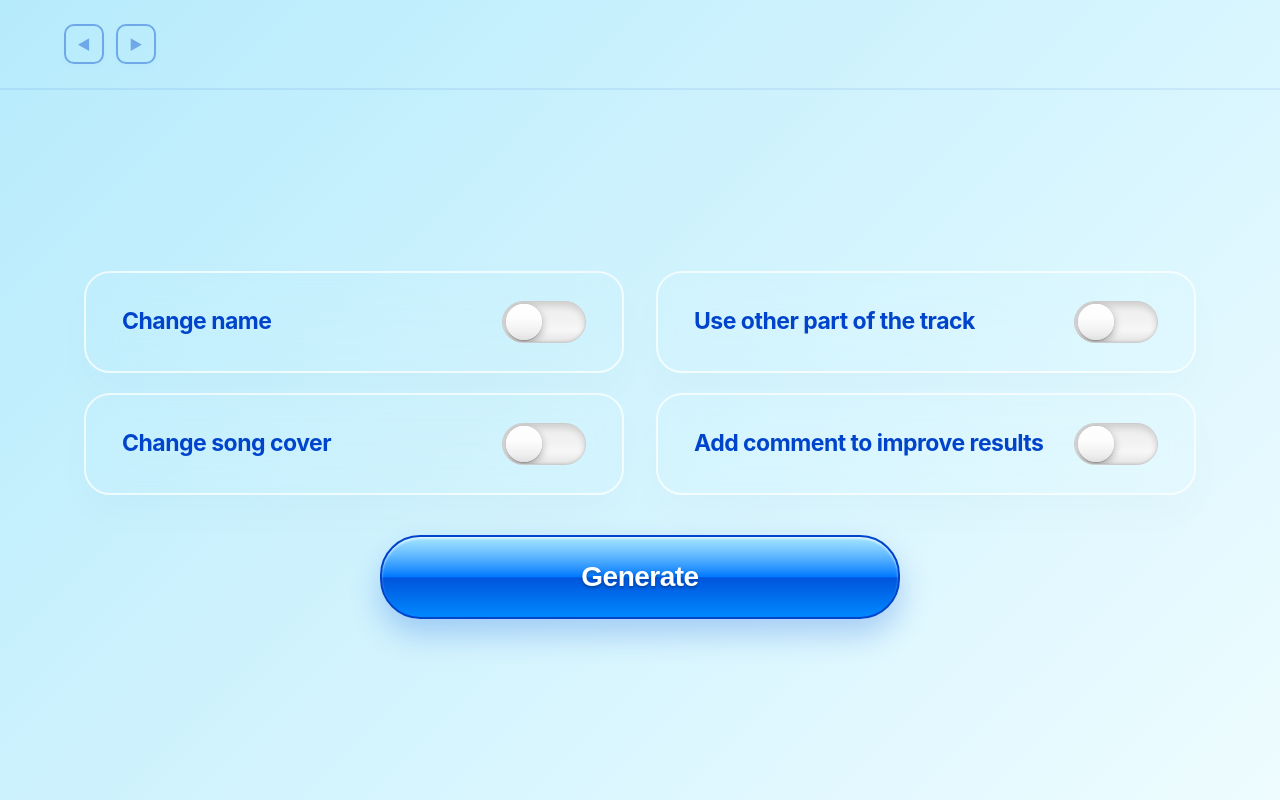
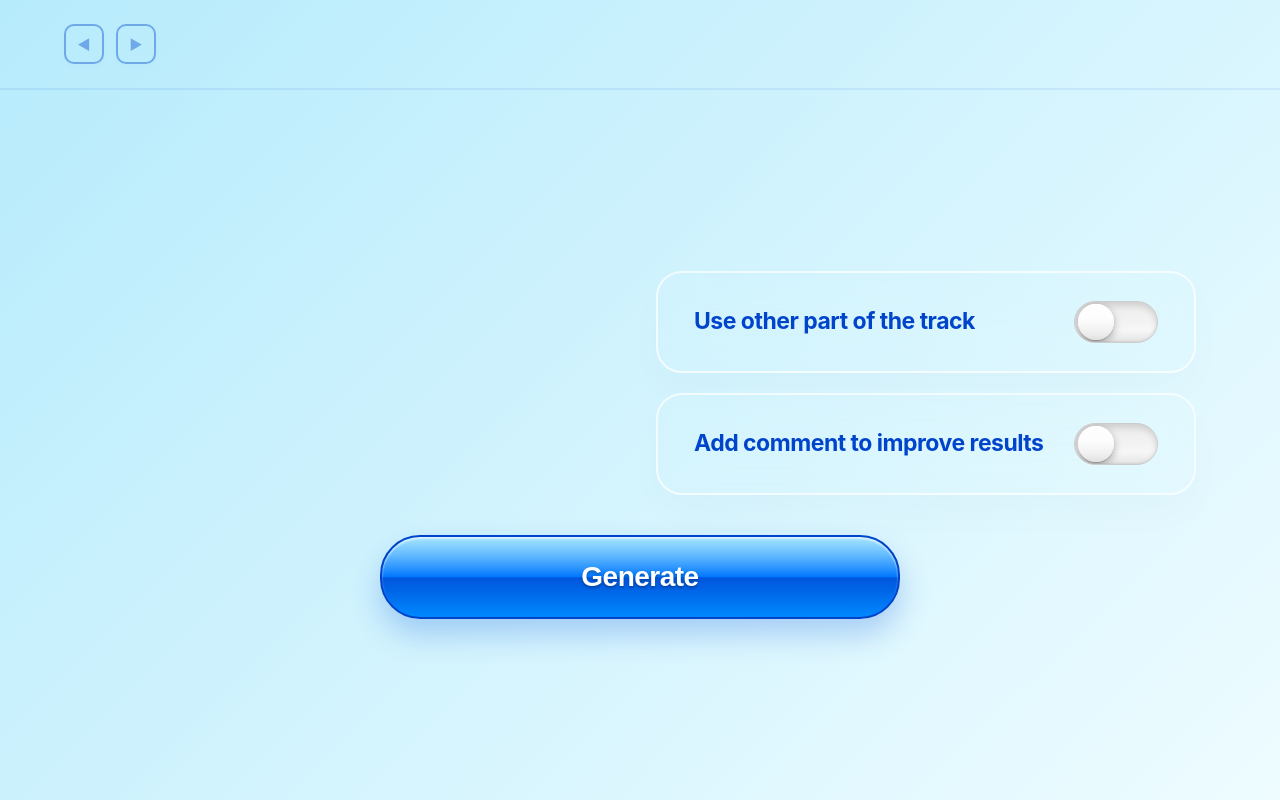
Before and after one commit to dm-dmytrenko/musicapp, a React (Create React App) app: page /change in a window 1280 px wide. Built offline with nearby package versions, Linux system fonts and the light colour scheme.

Commit message:
add logic to change page due to options choose

```diff
--- a/src/pages/Change/Change.jsx
+++ b/src/pages/Change/Change.jsx
@@ -1,5 +1,5 @@
 import React, { useState } from 'react';
-import { useNavigate } from 'react-router-dom';
+import { useNavigate, useLocation } from 'react-router-dom';
 import { Box } from '@mui/system';
 import { motion, AnimatePresence } from 'framer-motion';
 import ActionButton from '../../components/ActionButton/ActionButton';
@@ -44,8 +44,8 @@ const ConfigToggleRow = ({ label, checked, onToggle }) => (
 );
 
 const TOGGLE_OPTIONS = [
-  { key: 'name', label: 'Change name' },
-  { key: 'cover', label: 'Change song cover' },
+  { key: 'Opt_1', label: 'Change name' },
+  { key: 'Opt_2', label: 'Change song cover' },
   { key: 'trackPart', label: 'Use other part of the track' },
   { key: 'comment', label: 'Add comment to improve results' },
 ];
@@ -58,8 +58,10 @@ const Change = () => {
     comment: false
   });
 
+  const location = useLocation();
   const navigate = useNavigate();
-
+  const chosenOptions = location.state?.chosenOptions || [];
+  console.log("Chosen options received in Change page:", chosenOptions);
   const toggleSwitch = (key) => {
     setSwitches((prev) => ({
       ...prev,
@@ -71,13 +73,15 @@ const Change = () => {
     <Box sx={s.pageGridContainerStyles}>
       <Box sx={s.columnsFlexLayoutStyles}>
         <Box sx={s.verticalCardStackStyles}>
-          {TOGGLE_OPTIONS.slice(0, 2).map(({ key, label }) => (
-            <ConfigToggleRow
-              key={key}
-              label={label}
-              checked={switches[key]}
-              onToggle={() => toggleSwitch(key)}
-            />
+          {TOGGLE_OPTIONS
+            .filter(({ key }) => chosenOptions.includes(key))
+            .map(({ key, label }) => (
+              <ConfigToggleRow
+                key={key}
+                label={label}
+                checked={switches[key]}
+                onChange={() => toggleSwitch(key)}
+              />
           ))}
         </Box>
 
--- a/src/pages/Download/Download.jsx
+++ b/src/pages/Download/Download.jsx
@@ -171,7 +171,7 @@ const Download = () => {
 
           <ActionButton
             variant="primary"
-            onClick={() => navigate('/change')}
+            onClick={() => navigate('/change', { state: { chosenOptions: chosenOptions } })}
             sx={{
               width: '100%',
               padding: '18px',
```
